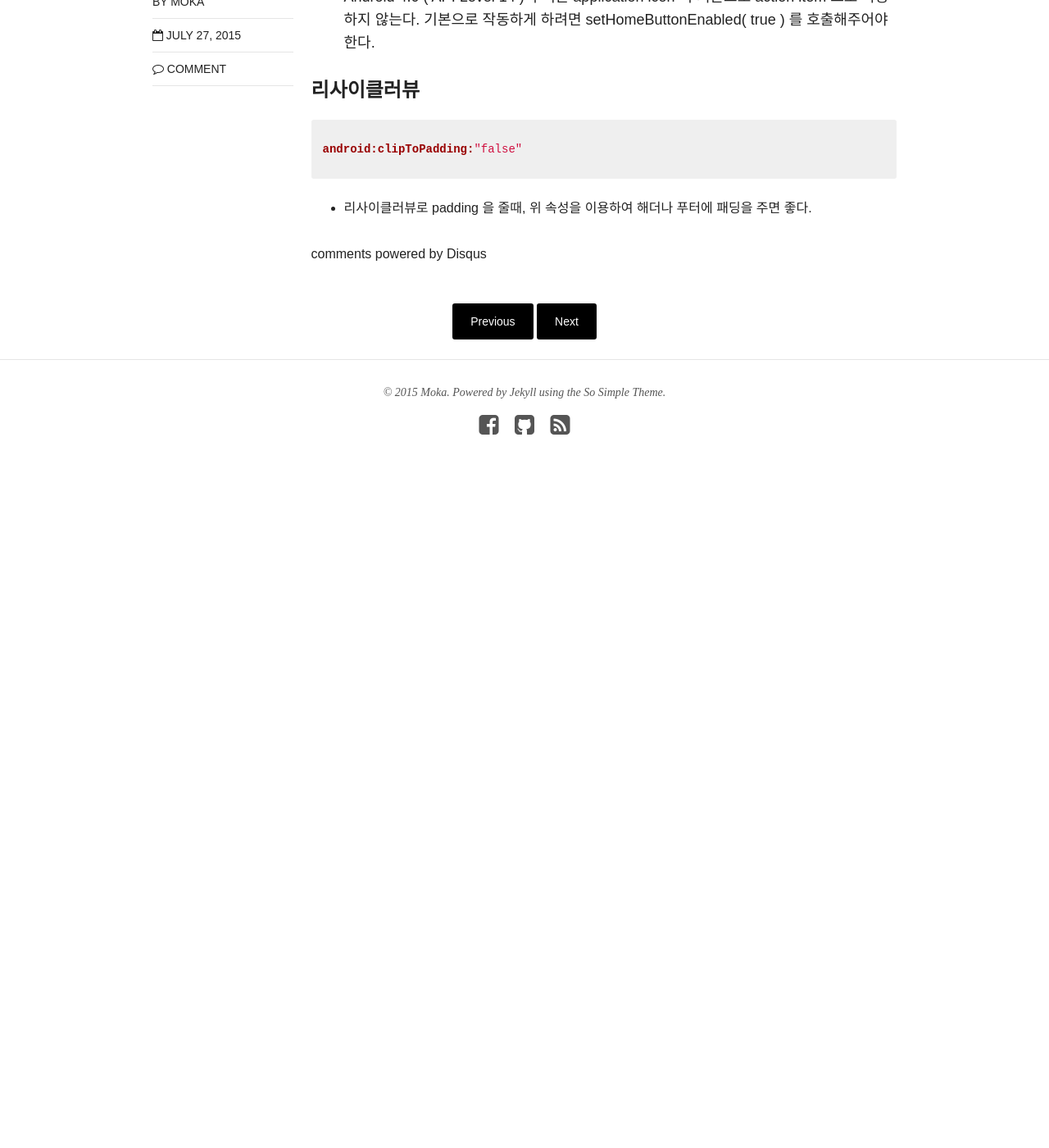
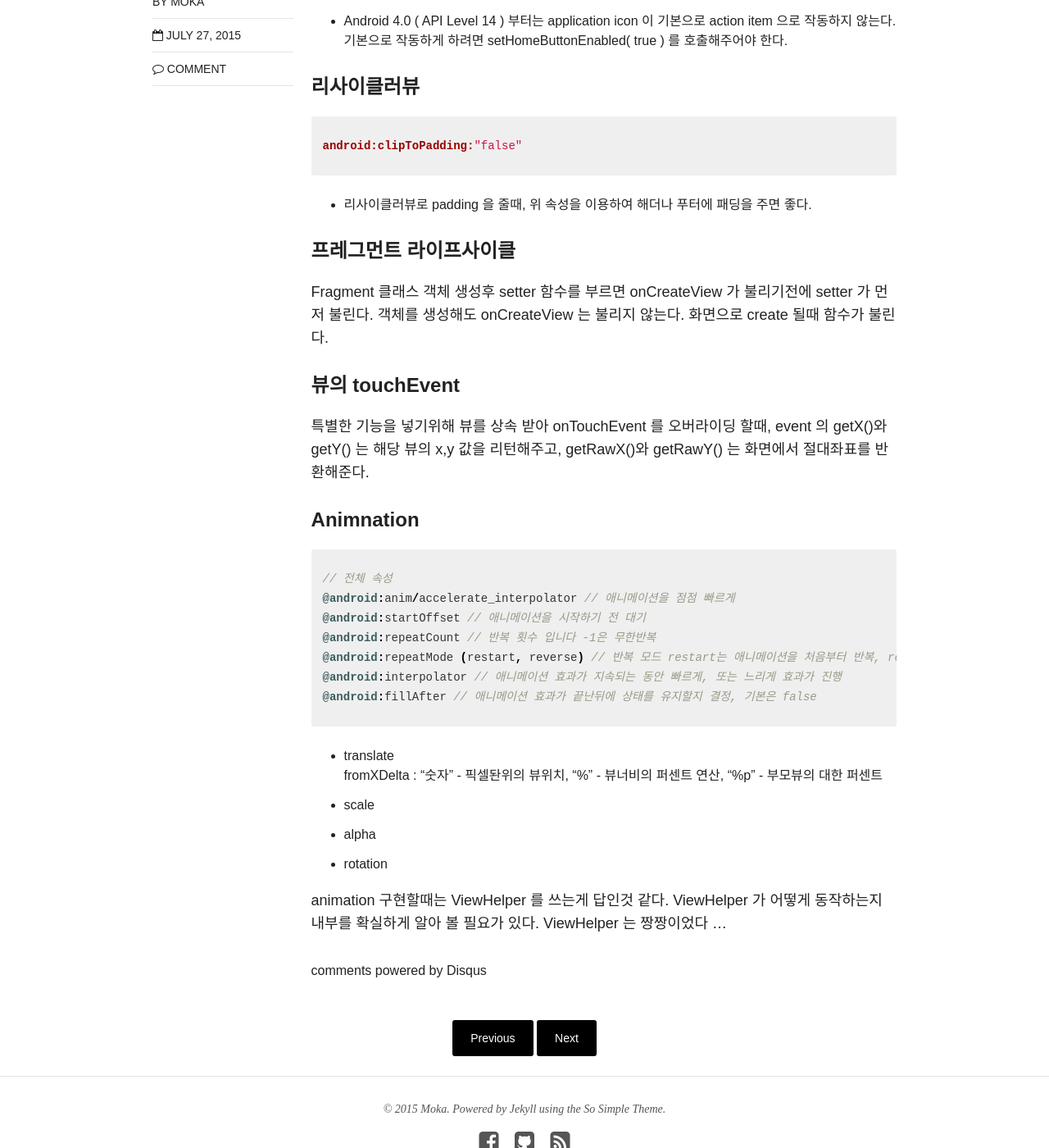
Before and after one commit to steadymoka/moka-a.github.io, a Jekyll site: the page built from _posts/blog/2015-07-27-android-note.md, in a window 1280 px wide and 1400 px high, scrolled down 749 px. Shown: the whole window at 82% size. Built offline with Jekyll 4.4.1, drawn with Linux system fonts in a browser that asks for light colours; nearby versions of some CDN libraries; comment, search, counter and statistics services are not loaded; before the commit the page ends 1379 px from its top, so only the background shows below that.

Commit message:
arc menu posting

```diff
--- a/_posts/blog/2015-07-27-android-note.md
+++ b/_posts/blog/2015-07-27-android-note.md
@@ -11,9 +11,10 @@ date: 2015-07-27T19:39:55-04:00
 ---
 
 #### 액션바
+롤리팝이되면 툴바로 변경이 되었다
+
 - public abstract void setDisplayHomeAsUpEnabled (boolean showHomeAsUp)<br>
 액션바 아이콘을 네비게이터로 표시한다.
-
 - Android 4.0 ( API Level 14 ) 부터는 application icon 이 기본으로 action item 으로 작동하지 않는다. 기본으로 작동하게 하려면 setHomeButtonEnabled( true ) 를 호출해주어야 한다.
 
 #### 리사이클러뷰
@@ -21,3 +22,29 @@ date: 2015-07-27T19:39:55-04:00
 android:clipToPadding:"false"
 {% endhighlight %}
 - 리사이클러뷰로 padding 을 줄때, 위 속성을 이용하여 해더나 푸터에 패딩을 주면 좋다.
+
+#### 프레그먼트 라이프사이클
+Fragment 클래스 객체 생성후 setter 함수를 부르면 onCreateView 가 불리기전에 setter 가 먼저 불린다.
+객체를 생성해도 onCreateView 는 불리지 않는다. 화면으로 create 될때 함수가 불린다.
+
+#### 뷰의 touchEvent
+특별한 기능을 넣기위해 뷰를 상속 받아 onTouchEvent 를 오버라이딩 할때,
+event 의 getX()와 getY() 는 해당 뷰의 x,y 값을 리턴해주고, getRawX()와 getRawY() 는 화면에서 절대좌표를 반환해준다.
+
+#### Animnation
+{% highlight java %}
+// 전체 속성
+@android:anim/accelerate_interpolator // 애니메이션을 점점 빠르게
+@android:startOffset // 애니메이션을 시작하기 전 대기
+@android:repeatCount // 반복 횟수 입니다 -1은 무한반복
+@android:repeatMode (restart, reverse) // 반복 모드 restart는 애니메이션을 처음부터 반복, reverse는 애니메이션을 반시계방향으로 다시 실행
+@android:interpolator // 애니메이션 효과가 지속되는 동안 빠르게, 또는 느리게 효과가 진행
+@android:fillAfter // 애니메이션 효과가 끝난뒤에 상태를 유지할지 결정, 기본은 false
+{% endhighlight java %}
+
+ - translate<br> fromXDelta : "숫자" - 픽셀돤위의 뷰위치, "%" - 뷰너비의 퍼센트 연산, "%p" - 부모뷰의 대한 퍼센트
+ - scale
+ - alpha
+ - rotation
+
+animation 구현할때는 ViewHelper 를 쓰는게 답인것 같다. ViewHelper 가 어떻게 동작하는지 내부를 확실하게 알아 볼 필요가 있다. ViewHelper 는 짱짱이었다 ...
```
Also changed, not shown: _posts/blog/2015-07-27-arc-menu.md (+7 -1 lines).
